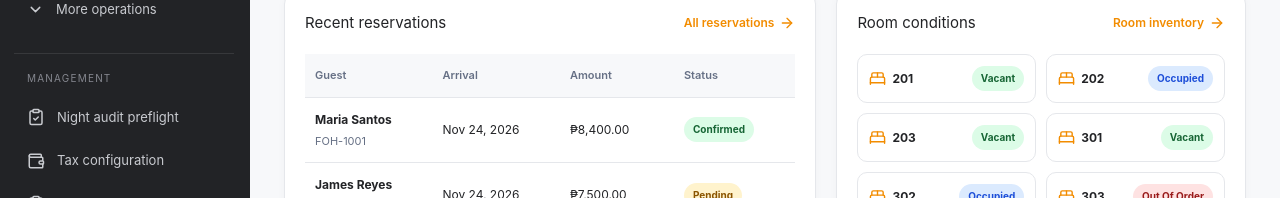
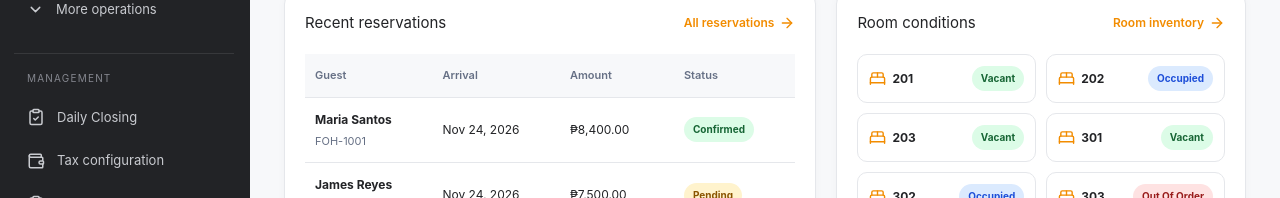
Before and after one commit to tolitz22/friendship-on-hotel-frontend, a React (Vite) app: page / in a window 1280 px wide. Shown: the part 452-650 px from the top of the page. Built offline with nearby package versions, Linux system fonts and the light colour scheme; no server answers.

Commit message:
Phase 65C: simplify staff-facing daily closing terminology

```diff
--- a/src/components/AppShell.tsx
+++ b/src/components/AppShell.tsx
@@ -30,7 +30,7 @@ const primaryDaily=daily.filter(item=>primaryPaths.includes(item.to));
 const secondaryDaily=daily.filter(item=>!primaryPaths.includes(item.to));
 const administration=[
  {to:'/expenses' as const,label:'Expenses',icon:Receipt},
- {to:'/night-audit' as const,label:'Night audit preflight',icon:ClipboardCheck},
+ {to:'/night-audit' as const,label:'Daily Closing',icon:ClipboardCheck},
  {to:'/tax-policies' as const,label:'Tax configuration',icon:Wallet},
  {to:'/folio-night-accounting' as const,label:'Folio-night accounting',icon:ClipboardList},
  {to:'/reports' as const,label:'Reports',icon:ChartNoAxesCombined},
@@ -53,7 +53,7 @@ export function experienceForPath(pathname:string,mode:typeof dataMode){
  if(pathname==='/reservation-policy')return 'POLICY DRAFT';
  if(pathname==='/reservation-demand')return 'DIAGNOSTIC';
  if(pathname==='/reports')return 'PREVIEW REPORT';
- if(pathname==='/night-audit')return 'PREFLIGHT + CONTROLLED CLOSE';
+ if(pathname==='/night-audit')return 'DAILY OPERATIONS & FINANCE';
  if(pathname==='/billing')return 'PARTIAL LIVE · REVIEW';
  return 'LIVE HOTEL DATA';
 }
```
